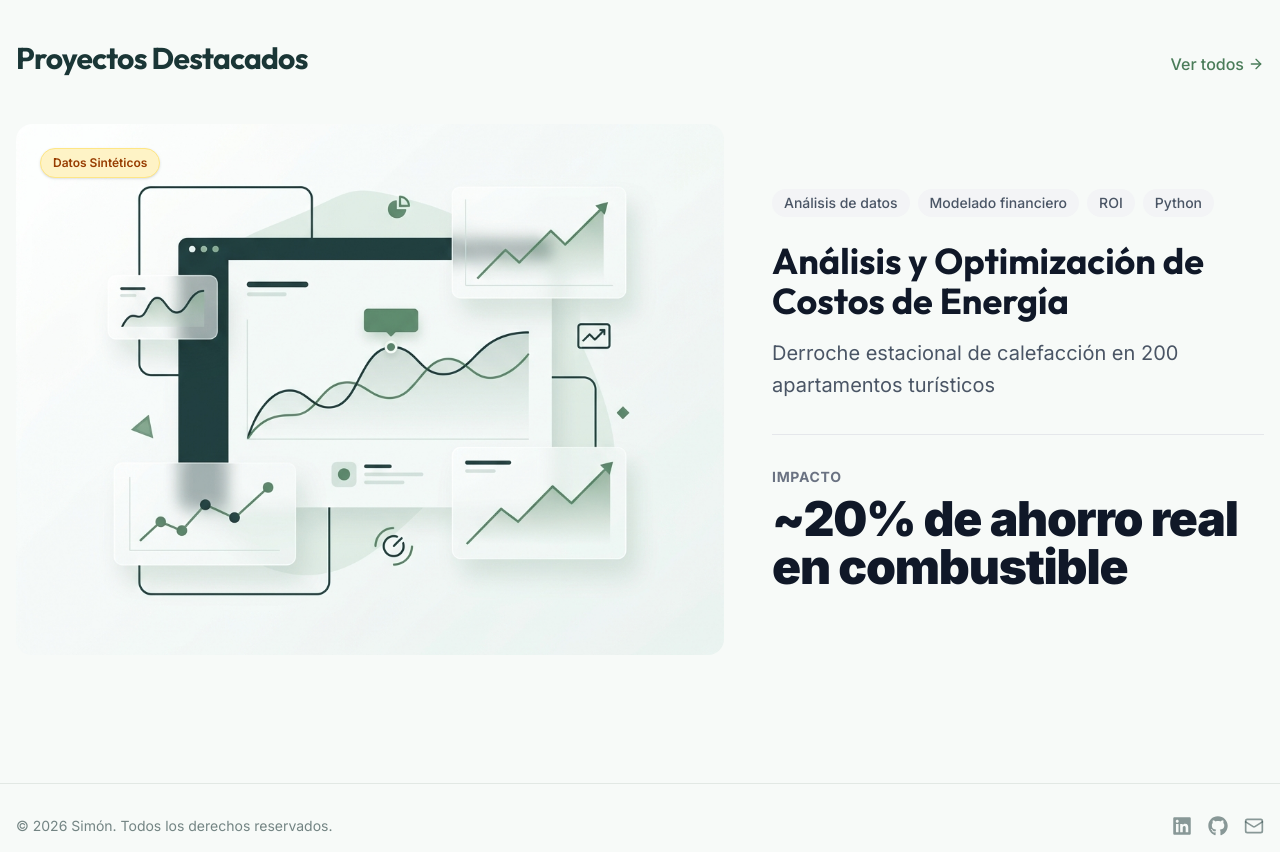
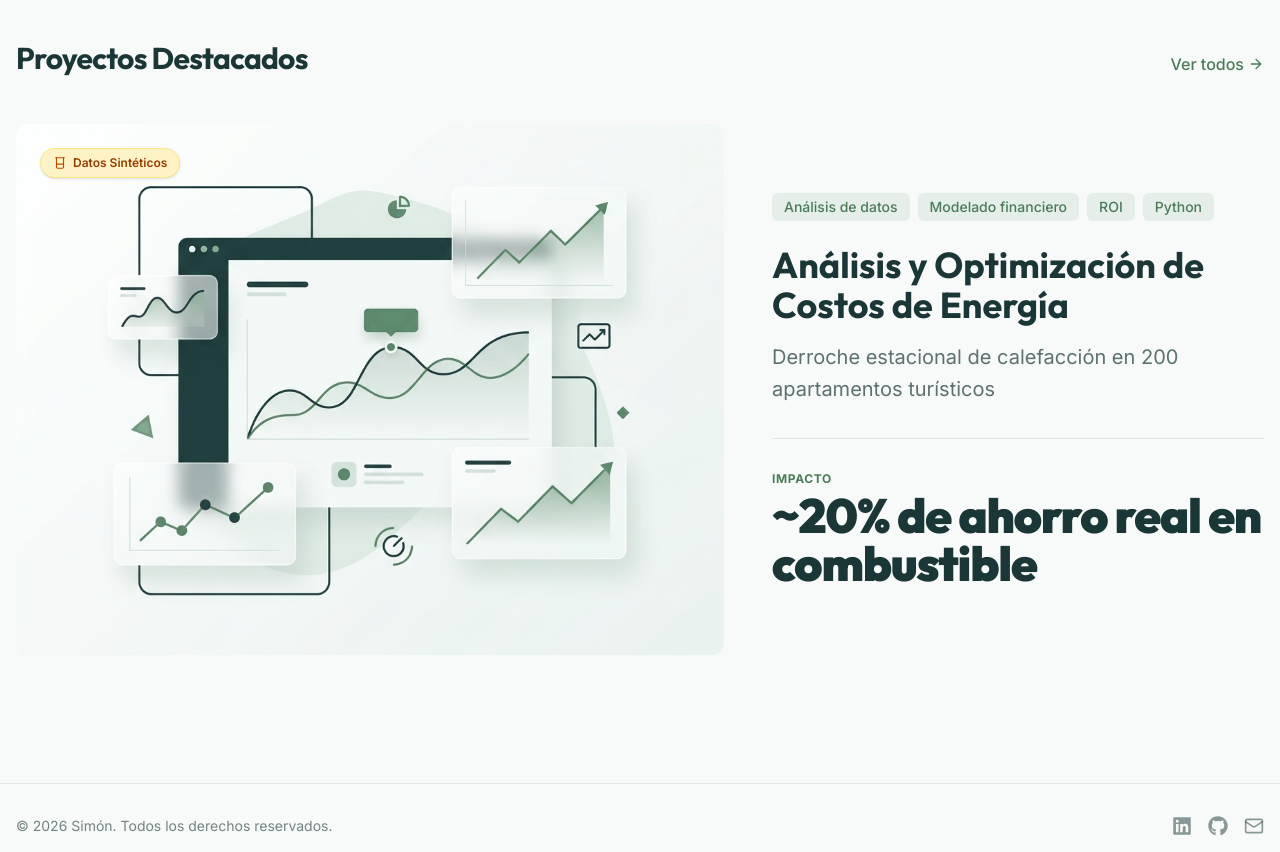
Before and after one commit to SimonChiabo/Portfolio, a Next.js app: page / in a window 1280 px wide. Shown: the part 740-1592 px from the top of the page. Built offline with nearby package versions, Linux system fonts and the light colour scheme.

Commit message:
Fix UI styles in featured project card on home page

```diff
--- a/src/app/page.tsx
+++ b/src/app/page.tsx
@@ -2,6 +2,8 @@ import Link from 'next/link';
 import { Metadata } from 'next';
 import { ArrowRight } from 'lucide-react';
 import { getAllProjects } from '@/lib/projects';
+import ImpactStat from '@/components/ImpactStat';
+import SyntheticDataBadge from '@/components/SyntheticDataBadge';
 
 export const metadata: Metadata = {
   openGraph: {
@@ -49,7 +51,7 @@ export default function Home() {
           {featuredProjects.map(project => (
             <Link key={project.slug} href={`/proyectos/${project.slug}`} className="group block">
               <article className="grid grid-cols-1 lg:grid-cols-12 gap-8 lg:gap-12 items-center">
-                <div className="lg:col-span-7 relative aspect-[4/3] w-full overflow-hidden rounded-2xl bg-gray-100">
+                <div className="lg:col-span-7 relative aspect-[4/3] w-full overflow-hidden rounded-xl bg-border/50">
                    {/* eslint-disable-next-line @next/next/no-img-element */}
                    <img
                     src={project.imagen_portada}
@@ -58,32 +60,25 @@ export default function Home() {
                   />
                   {project.datos_sinteticos && (
                     <div className="absolute top-6 left-6">
-                      <span className="inline-flex items-center gap-1.5 px-3 py-1.5 bg-amber-100 text-amber-800 rounded-full text-xs font-semibold shadow-sm border border-amber-200">
-                        Datos Sintéticos
-                      </span>
+                      <SyntheticDataBadge />
                     </div>
                   )}
                 </div>
                 <div className="lg:col-span-5 flex flex-col justify-center">
                   <div className="flex gap-2 flex-wrap mb-6">
                     {project.tags.map((tag) => (
-                      <span key={tag} className="px-3 py-1 bg-gray-100 text-gray-600 text-sm font-medium rounded-full">
+                      <span key={tag} className="px-3 py-1 bg-accent/10 text-accent text-sm font-medium rounded-md">
                         {tag}
                       </span>
                     ))}
                   </div>
-                  <h3 className="text-4xl font-bold text-gray-900 mb-4 group-hover:text-blue-600 transition-colors">
+                  <h3 className="font-heading text-4xl font-bold text-foreground mb-4 group-hover:text-accent transition-colors">
                     {project.titulo}
                   </h3>
-                  <p className="text-xl text-gray-600 mb-8 leading-relaxed">{project.problema}</p>
+                  <p className="text-xl text-foreground/70 mb-8 leading-relaxed">{project.problema}</p>
 
-                  <div className="border-t border-gray-200 pt-8">
-                     <span className="text-sm font-bold tracking-wider text-gray-500 uppercase mb-2 block">
-                        Impacto
-                      </span>
-                      <span className="font-black text-gray-900 tracking-tight leading-none text-4xl md:text-5xl">
-                        {project.cifra_impacto}
-                      </span>
+                  <div className="border-t border-border pt-8">
+                     <ImpactStat value={project.cifra_impacto} size="lg" />
                   </div>
                 </div>
               </article>
```
